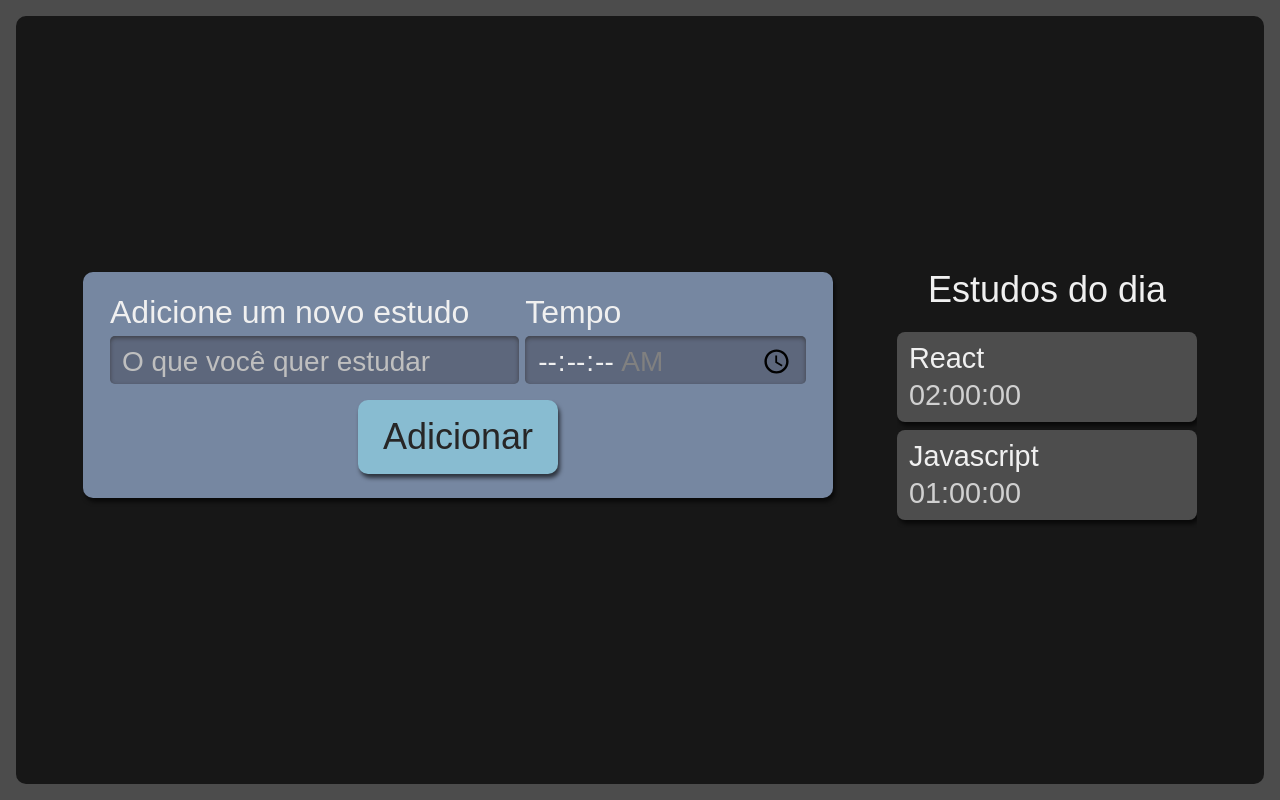
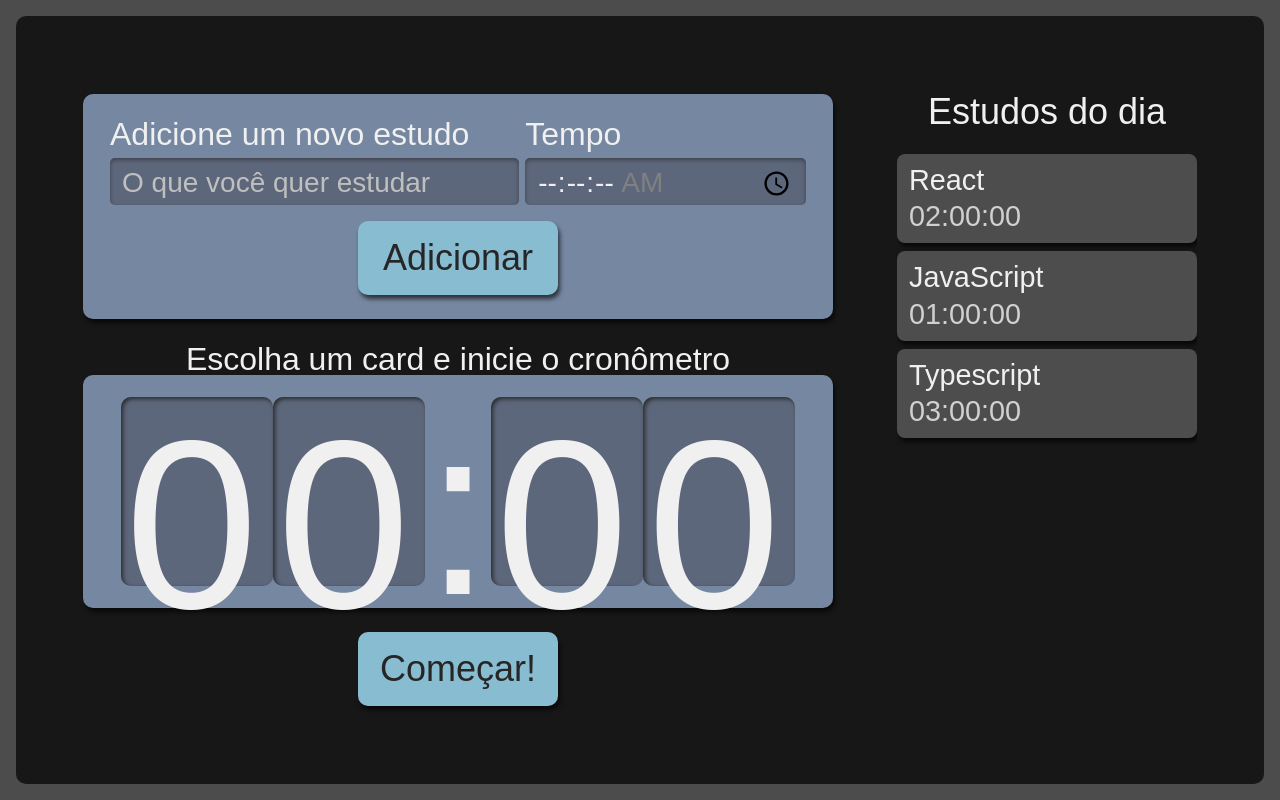
Before and after one commit to alissonjaques/manage-tasks, a React (Create React App) app: page / in a window 1280 px wide. Built offline with nearby package versions, Linux system fonts and the light colour scheme.

Commit message:
Melhoria no estilo do cronômetro

```diff
--- /dev/null
+++ b/src/components/Cronometro/Cronometro.module.scss
@@ -0,0 +1,59 @@
+.cronometro {
+    display: flex;
+    flex-direction: column;
+    align-items: center;
+    grid-area: cronometro;
+
+    .relogioWrapper {
+      align-items: center;
+      background-color: #7687A1;
+      border-radius: 10px;
+      box-shadow: 2px 4px 4px #0000009F;
+      box-sizing: border-box;
+      display: flex;
+      font-size: 5rem;
+      justify-content: center;
+      margin-bottom: 24px;
+      padding: 16px 12px;
+      width: 100%;
+    }
+
+    .titulo {
+      font-size: 2rem;
+    }
+
+    button {
+      background-color: #88bcd1;
+      border-radius: 10px;
+      box-shadow: 2px 4px 4px #0000009F;
+      color: #272626;
+      cursor: pointer;
+      font-size: 1.25rem;
+      padding: 16px;
+      width: 150px;
+
+      &:active {
+        background-color: #7CA6B7;
+        box-shadow: 2px 2px 4px #0000009F inset;
+        cursor: auto;
+      }
+    }
+
+    @media screen and (min-width:1280px) {
+
+      .relogioWrapper{
+        font-size: 15rem;
+      }
+
+      p {
+        font-size: 2rem;
+      }
+
+      button {
+        grid-column-start: span 2;
+        justify-self: center;
+        width: 200px;
+        font-size: 2.25rem;
+      }
+    }
+  }
--- /dev/null
+++ b/src/components/Cronometro/Relogio/Relogio.module.scss
@@ -0,0 +1,21 @@
+.relogioNumero {
+    background-color: #5D677C;
+    box-shadow: 2px 2px 4px #2B2B2B inset;
+    height: 3.6rem;
+    width: 3rem;
+    padding: 8px 4px;
+    border-radius: 10px;
+
+    @media screen and (min-width:1280px) {
+      height: 10.8rem;
+      width: 9rem;
+    }
+  }
+
+  .relogioDivisao {
+    height: 4.2rem;
+
+    @media screen and (min-width:1280px) {
+      height: 12.6rem;
+    }
+  }
--- /dev/null
+++ b/src/components/Cronometro/Relogio/index.tsx
@@ -0,0 +1,13 @@
+import style from './Relogio.module.scss';
+
+export default function Relogio(){
+    return (
+        <>
+            <span className={style.relogioNumero}>0</span>
+            <span className={style.relogioNumero}>0</span>
+            <span className={style.relogioDivisao}>:</span>
+            <span className={style.relogioNumero}>0</span>
+            <span className={style.relogioNumero}>0</span>
+        </>
+    )
+}
--- /dev/null
+++ b/src/components/Cronometro/index.tsx
@@ -0,0 +1,17 @@
+import Botao from "../botao";
+import Relogio from "./Relogio";
+import style from './Cronometro.module.scss';
+
+export default function Cronometro() {
+    return (
+        <div className={style.cronometro}>
+            <p className={style.titulo}>Escolha um card e inicie o cronômetro</p>
+            <div className={style.relogioWrapper}>
+                <Relogio />
+            </div>
+            <Botao>
+                Começar!
+            </Botao>
+        </div>
+    )
+}
--- a/src/components/lista/index.tsx
+++ b/src/components/lista/index.tsx
@@ -1,19 +1,24 @@
-import React from 'react';
+import React, { useState } from 'react';
 import style from './Lista.module.scss';
 import Item from './Item';
 
 function Lista() {
-    const tarefas = [{
+    const [tarefas, setTarefas] = useState([{
         tarefa: 'React',
         tempo: '02:00:00'
     }, {
-        tarefa: 'Javascript',
+        tarefa: 'JavaScript',
         tempo: '01:00:00'
-    }]
+    }, {
+        tarefa: 'Typescript',
+        tempo: '03:00:00'
+    }]);
 
     return (
         <aside className={style.listaTarefas}>
-            <h2> Estudos do dia </h2>
+            <h2 onClick={() => {setTarefas([...tarefas, {tarefa: "Estudar estado", tempo: "05:00:00"}])}}>
+                Estudos do dia
+            </h2>
             <ul>
                 {tarefas.map((item, index) => (
                     <Item
@@ -22,7 +27,7 @@
                     />
                 ))}
             </ul>
-        </aside>
+        </aside >
     )
 }
 
--- a/src/pages/App.tsx
+++ b/src/pages/App.tsx
@@ -1,4 +1,5 @@
 import React from 'react';
+import Cronometro from '../components/Cronometro';
 import Formulario from '../components/formulario';
 import Lista from '../components/lista';
 import style from './App.module.scss';
@@ -8,6 +9,7 @@
     <div className={style.AppStyle}>
       <Formulario />
       <Lista />
+      <Cronometro />
     </div>
   );
 }
```
